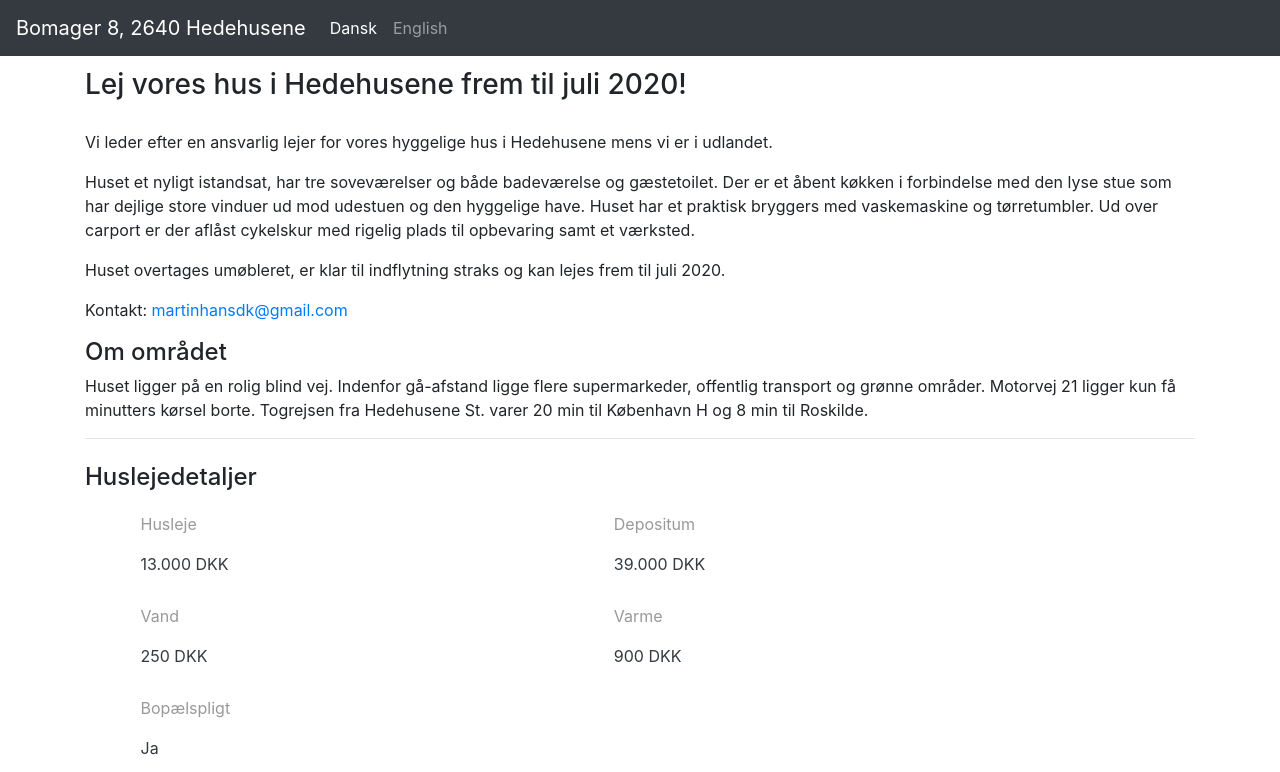
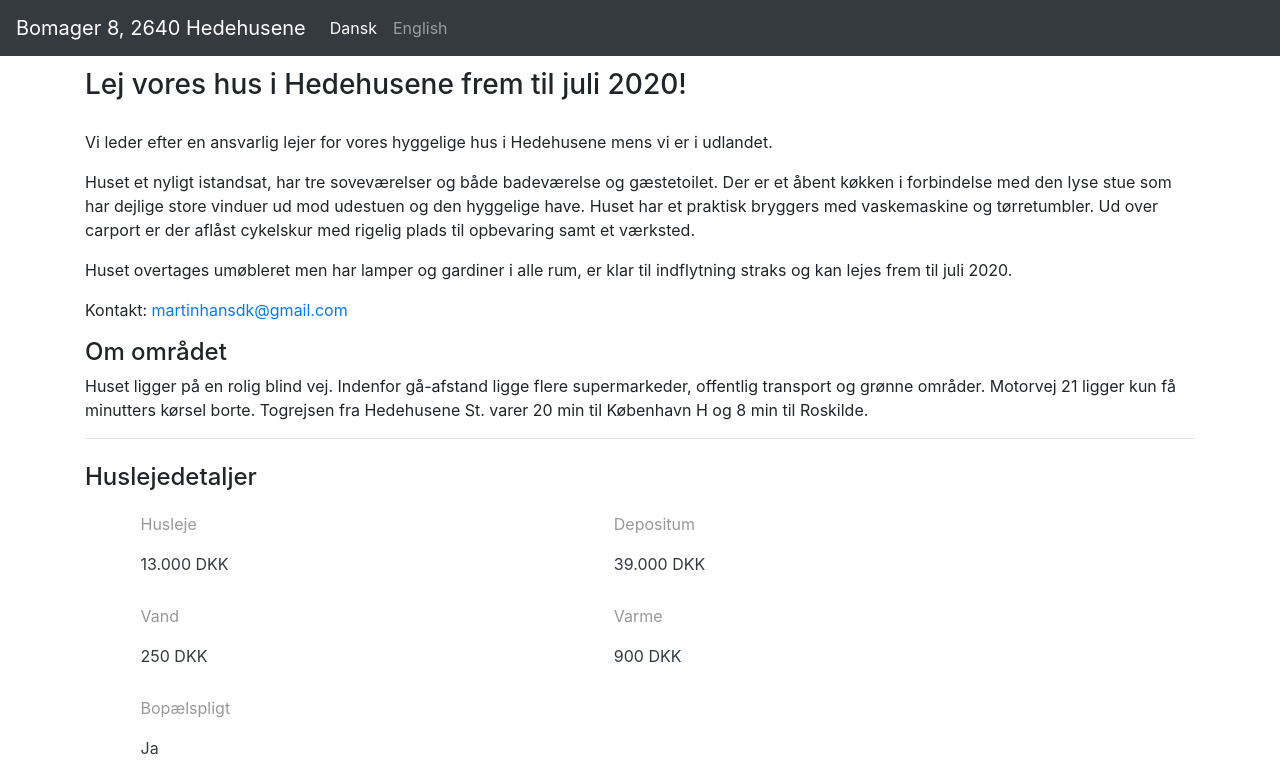
Before and after one commit to bomager/bomager, a Jekyll site: the page built from index.markdown, in a window 1280 px wide and 900 px high, scrolled down 953 px, cut to the strip 0-772 px from the top of the window. Built offline with Jekyll 4.4.1, drawn with Linux system fonts in a browser that asks for light colours.

```diff
--- a/english.markdown
+++ b/english.markdown
@@ -38,7 +38,7 @@ We are looking to find a responsible tenant to enjoy our comfortable cozy home i
 The house has been newly renovated and is fully functional. It has three bedrooms and two washrooms. It has an open kitchen connected to the dining room and the living room. There is a separate laundry room equipped with washer and dryer. The living room has large top to floor windows which opens to a sunroom looking out to a cozy garden. The house has a good sheltered and locked storage space for bikes and equipments, as well as a separate toolshed for hobbies.
 </p>
 <p>
-This house is unfurnished and is available for rent from now to July 2020.
+This house is unfurnished but has lamps and curtains and is available for rent from now to July 2020.
 </p>
 <p>
 Contact: <a href="mailto:martinhansdk(aat)gmail(dott)com">martinhansdk aat gmail dott com</a>
--- a/index.markdown
+++ b/index.markdown
@@ -43,7 +43,7 @@ Huset har et praktisk bryggers med vaskemaskine og tørretumbler.
 Ud over carport er der aflåst cykelskur med rigelig plads til opbevaring samt et værksted.
 </p>
 <p>
-Huset overtages umøbleret, er klar til indflytning straks og kan lejes frem til juli 2020.
+Huset overtages umøbleret men har lamper og gardiner i alle rum, er klar til indflytning straks og kan lejes frem til juli 2020.
 </p>
 <p>
 Kontakt: <a href="mailto:martinhansdk(aat)gmail(dott)com">martinhansdk aat gmail dott com</a>
```
